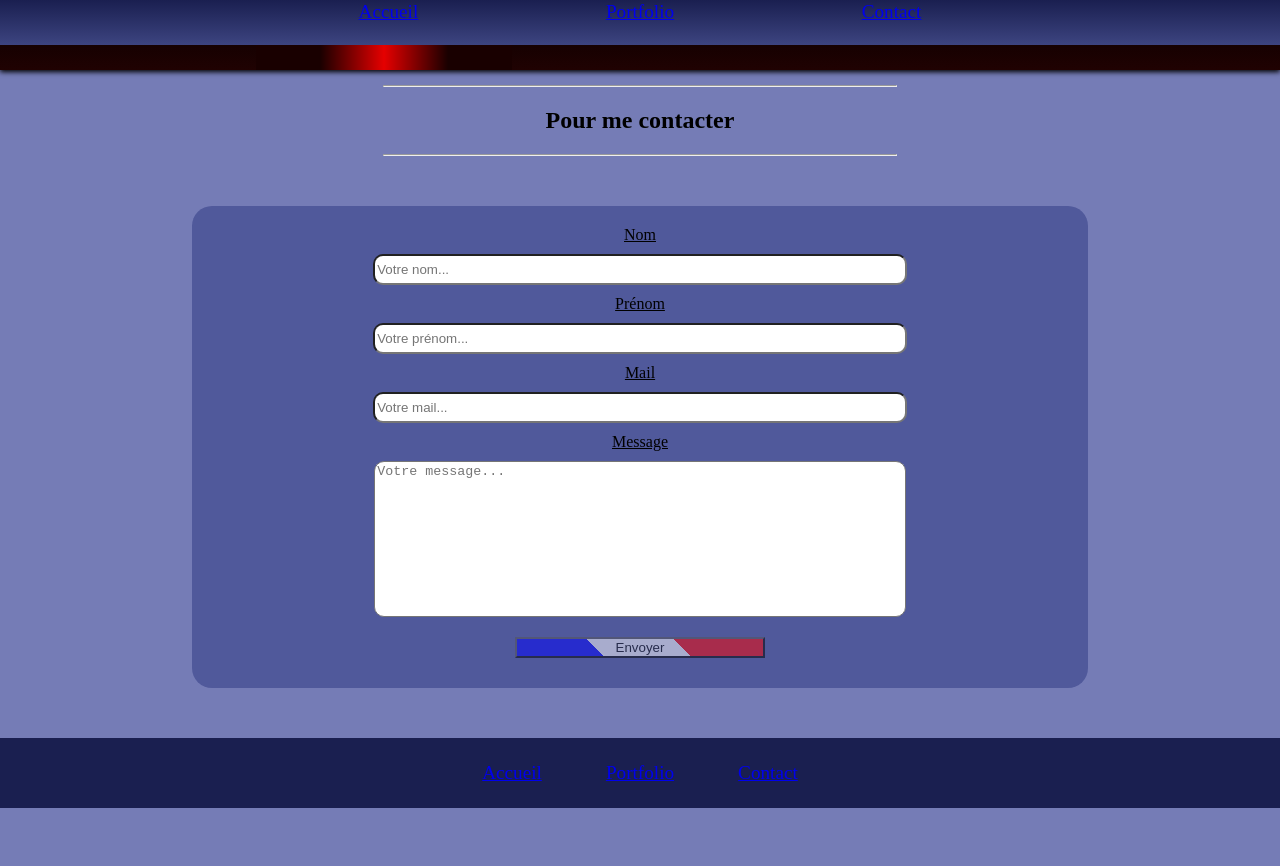
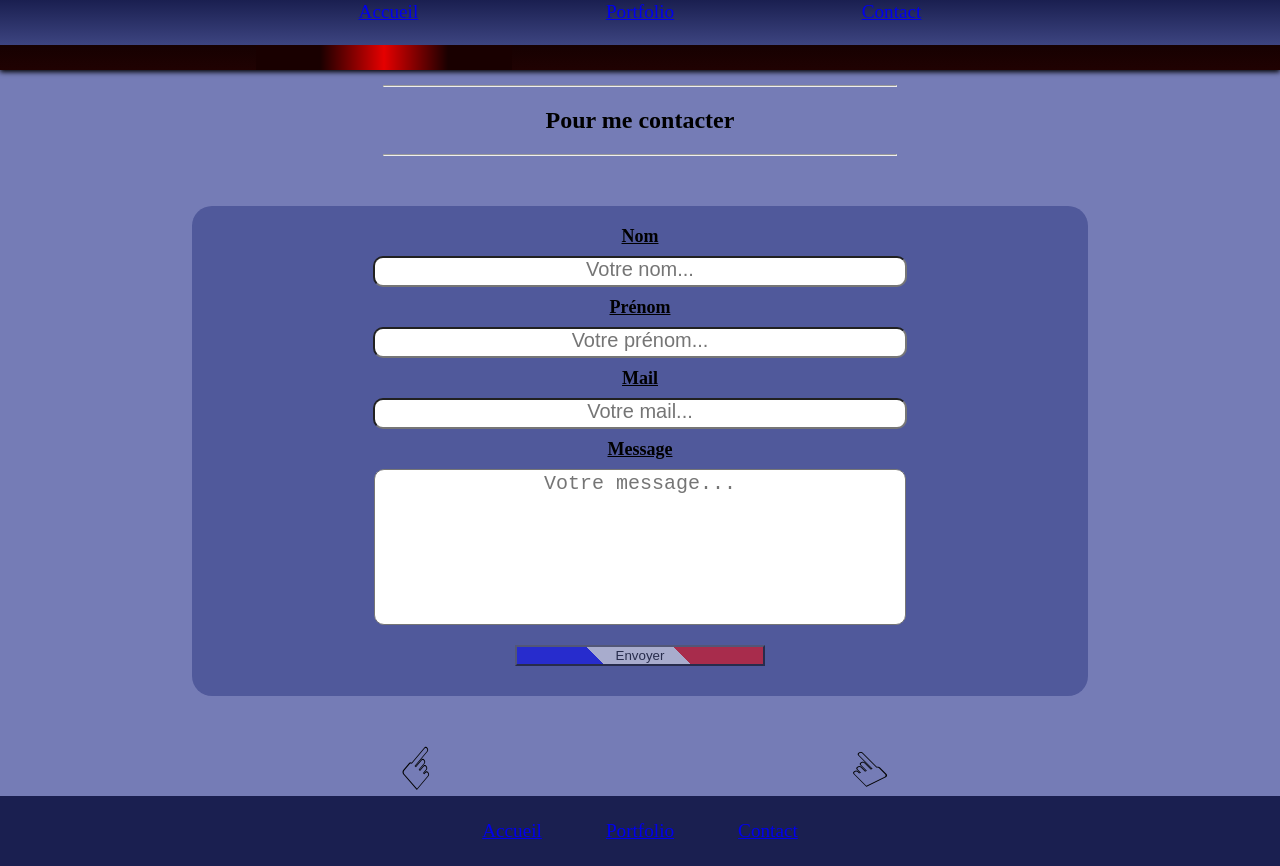
Before and after one commit to LudovicSagnal/Portfolio, a plain HTML site: page contact.html in a window 1280 px wide. Before the commit the page ends 808 px from the top, so only its background shows below. Drawn offline with Linux system fonts and the light colour scheme.

Commit message:
a rendre

```diff
--- a/contact.html
+++ b/contact.html
@@ -49,6 +49,11 @@
 
         </form>
 
+        <div class="hands">
+            <i id="handLeft">&#x261E;</i>
+            <i id="handRight">&#x261C;</i>
+        </div>
+
     </section>
 
 
--- a/style.css
+++ b/style.css
@@ -412,7 +412,10 @@ ul {
 label {
     align-self: center;
     margin: 10px auto;
+    height: 20px;
     text-decoration: underline;
+    font-weight: bold;
+    font-size: large;
 }
 
 input {
@@ -427,6 +430,11 @@ textarea {
     width: 60%;
     border-radius: 10px;
     resize: none;
+}
+
+::placeholder {
+    text-align: center;
+    font-size: 20px;
 }
 
 .but {
@@ -446,6 +454,38 @@ textarea {
     border-width: 2px;
     border-radius: 50px;
     opacity: 1;
+}
+
+.hands {
+    display: flex;
+    justify-content: center;
+    height: 50px;
+}
+
+#handLeft {
+    justify-self: center;
+    align-self: center;
+    font-size: 50px;
+    margin-right: 400px;
+    transform: rotate(310deg);
+}
+
+#handRight {
+    justify-self: center;
+    align-self: center;
+    font-size: 50px;
+    transform: rotate(45deg);
+    margin-bottom: 10px;
+}
+
+#handLeft:hover {
+    transform: scale(3) rotate(310deg);
+    transition: 2s;
+}
+
+#handRight:hover {
+    transform: scale(3)rotate(45deg);
+    transition: 2s;
 }
 
 @media (max-width: 700px) {
@@ -475,6 +515,14 @@ textarea {
         border-width: 1px;
         border-radius: 50px;
     }
+
+    #handLeft {
+        display: none;
+    }
+
+    #handRight {
+        display: none;
+    }
 }
 
 @media (min-width:701px) and (max-width: 1200px) {
@@ -494,4 +542,12 @@ textarea {
         width: 40%;
         height: 40px;
     }
+
+    #handLeft {
+        display: none;
+    }
+
+    #handRight {
+        display: none;
+    }
 }
```
